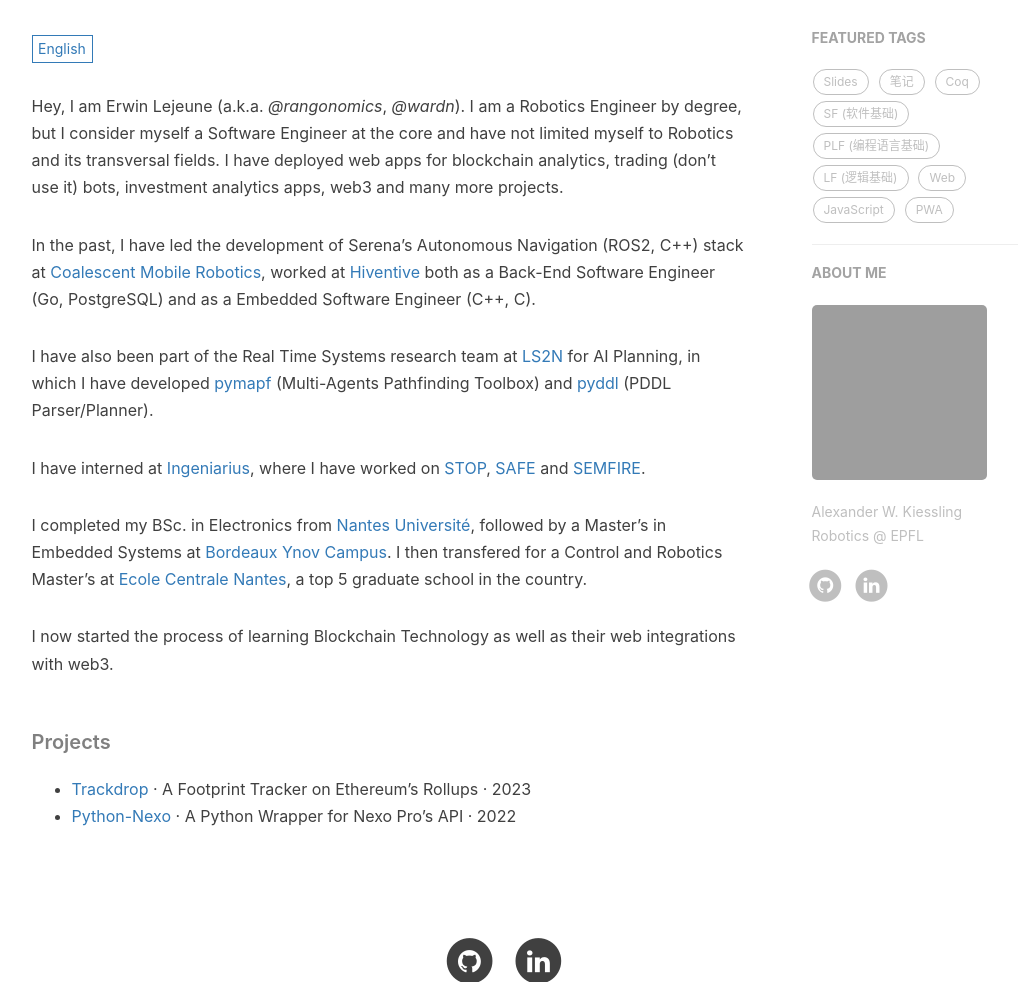
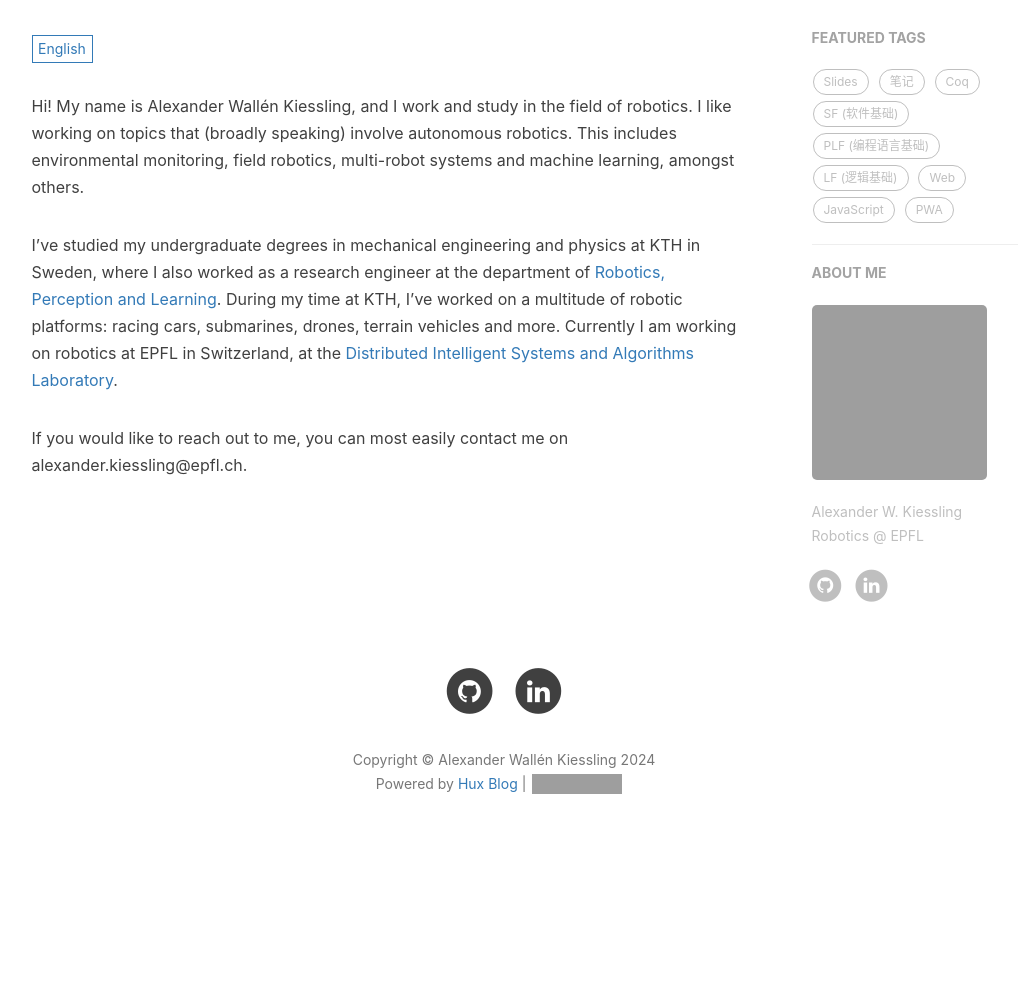
Before and after one commit to Alwaki/alwaki.github.io, a Jekyll site: the page built from about.html, in a window 1280 px wide and 1400 px high. Shown: the part 418-1400 px from the top of the window, without its empty margins (136-1154 px from the left). Built offline with Jekyll 4.4.1, drawn with Linux system fonts in a browser that asks for light colours; nearby versions of some CDN libraries; comment, search, counter and statistics services are not loaded; grey boxes are pictures that could not be loaded.

Commit message:
changed about section

```diff
--- a/_includes/about/en.md
+++ b/_includes/about/en.md
@@ -1,19 +1,5 @@
-Hey, I am Erwin Lejeune (a.k.a. _@rangonomics_, _@wardn_). I am a Robotics Engineer by degree, but I consider myself a Software Engineer at the core and have not limited myself to Robotics and its transversal fields. I have deployed web apps for blockchain analytics, trading (don't use it) bots, investment analytics apps, web3 and many more projects.
+Hi! My name is Alexander Wallén Kiessling, and I work and study in the field of robotics. I like working on topics that (broadly speaking) involve autonomous robotics. This includes environmental monitoring, field robotics, multi-robot systems and machine learning, amongst others.
 
-In the past, I have led the development of Serena's Autonomous Navigation (ROS2, C++) stack at [Coalescent Mobile Robotics](https://cm-robotics.com/), worked at [Hiventive](https://www.hiventive.com/en/) both as a Back-End Software Engineer (Go, PostgreSQL) and as a Embedded Software Engineer (C++, C).
+I've studied my undergraduate degrees in mechanical engineering and physics at KTH in Sweden, where I also worked as a research engineer at the department of [Robotics, Perception and Learning](https://www.kth.se/is/rpl). During my time at KTH, I've worked on a multitude of robotic platforms: racing cars, submarines, drones, terrain vehicles and more. Currently I am working on robotics at EPFL in Switzerland, at the [Distributed Intelligent Systems and Algorithms Laboratory](https://www.epfl.ch/labs/disal/).
 
-I have also been part of the Real Time Systems research team at [LS2N](https://ls2n.fr) for AI Planning, in which I have developed [pymapf](https://github.com/APLA-Toolbox/pymapf) (Multi-Agents Pathfinding Toolbox) and [pyddl](https://github.com/APLA-Toolbox/pythonpddl) (PDDL Parser/Planner).
-
-I have interned at [Ingeniarius](https://ingeniarius.pt/), where I have worked on [STOP](http://stop.ingeniarius.pt/), [SAFE](http://safeforest.ingeniarius.pt/) and [SEMFIRE](http://semfire.ingeniarius.pt/).
-
-I completed my BSc. in Electronics from [Nantes Université](https://english.univ-nantes.fr/), followed by a Master's in Embedded Systems at [Bordeaux Ynov Campus](https://www.ynov.com/campus/bordeaux). I then transfered for a Control and Robotics Master's at [Ecole Centrale Nantes](https://www.ec-nantes.fr/english-version), a top 5 graduate school in the country.
-
-I now started the process of learning Blockchain Technology as well as their web integrations with web3.
-
-##### Projects
-
-- [Trackdrop][1] · A Footprint Tracker on Ethereum's Rollups · 2023
-- [Python-Nexo][2] · A Python Wrapper for Nexo Pro's API · 2022
-
-[1]: https://trackdrop.xyz/
-[2]: https://github.com/guilyx/python-nexo
+If you would like to reach out to me, you can most easily contact me on alexander.kiessling@epfl.ch.
```
